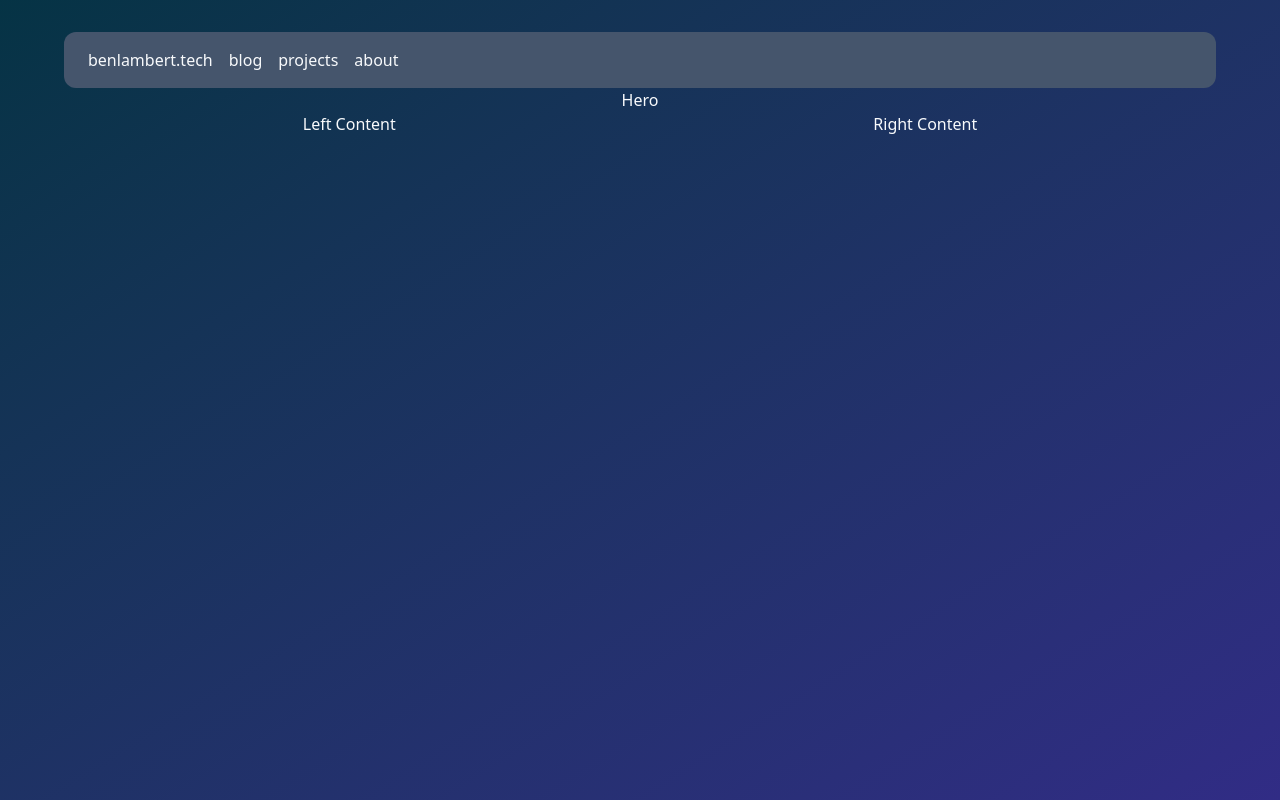
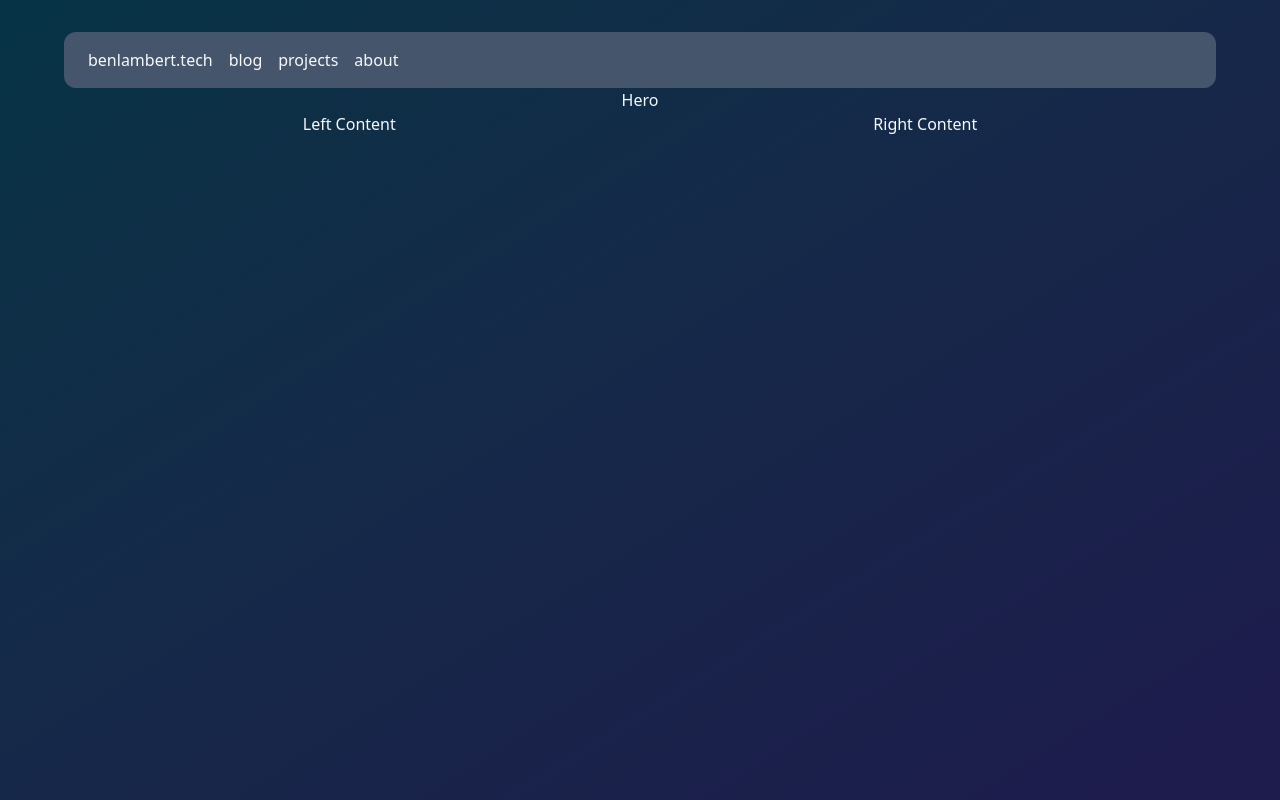
Before and after one commit to benlambert43/home, a Next.js app in the folder home-web-ui/: page / in a window 1280 px wide. Built offline with nearby package versions, Linux system fonts and the light colour scheme.

Commit message:
set up gradient on home page

```diff
--- a/home-web-ui/app/layout.tsx
+++ b/home-web-ui/app/layout.tsx
@@ -17,7 +17,7 @@ const RootLayout = ({
       <body>
         <div
           className="min-h-screen min-w-screen bg-gradient-to-br from-cyan-950
-            to-indigo-900 text-slate-50"
+            to-indigo-950 text-slate-50"
         >
           <div className="px-16 py-8">
             <Navbar />
```
